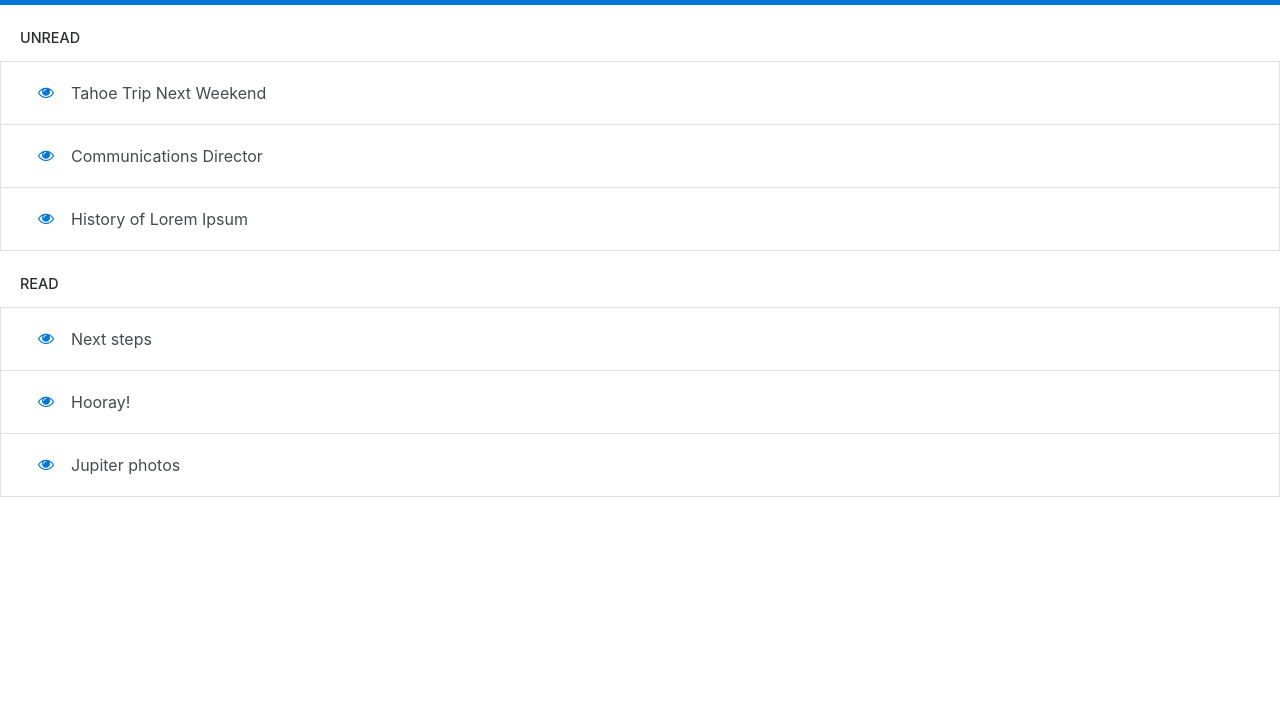
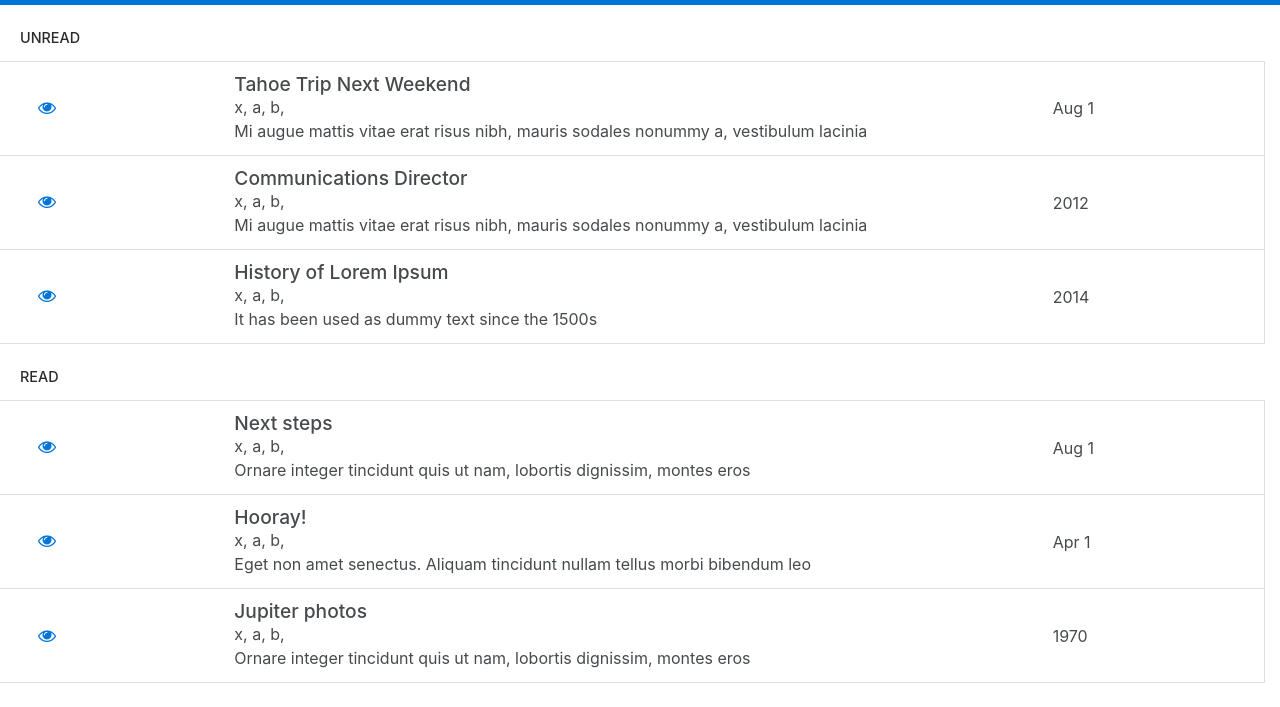
Before and after one commit to calvinwoo/mail-exercise, a React app: page / in a window 1280 px wide. Shown: the part 49-756 px from the top of the page. Built offline with nearby package versions, Linux system fonts and the light colour scheme; some packages are replaced by stand-ins of ours.

Commit message:
Add MailContent and MailDate section

```diff
--- a/src/components/MailButton/styles.css
+++ b/src/components/MailButton/styles.css
@@ -1,3 +1,4 @@
 .mail-button {
   cursor: pointer;
+  font-size: 18px;
 }
--- /dev/null
+++ b/src/components/MailContent/index.js
@@ -0,0 +1,20 @@
+import React from 'react';
+import './styles.css';
+
+const MailContent = ({ subject, from, to, body, date }) => {
+  const contacts = [from, ...to]
+    .map((address) => address.substring(0, address.indexOf('@')))
+    .join(', ');
+
+  return (
+    <span className="mail-content">
+      <h2>{subject}</h2>
+      <div>{contacts}</div>
+      <div>
+        {body}
+      </div>
+    </span>
+  );
+};
+
+export default MailContent;
--- /dev/null
+++ b/src/components/MailContent/styles.css
@@ -0,0 +1,6 @@
+.mail-content {
+  & h2 {
+    font-size: 1.2rem;
+    margin: 0;
+  }
+}
--- /dev/null
+++ b/src/components/MailDate/index.js
@@ -0,0 +1,28 @@
+import React from 'react';
+
+const MailDate = ({ date }) => {
+  const calculateDate = (date) => {
+    const monthNames = ['Jan', 'Feb', 'Mar', 'Apr', 'May', 'Jun', 'Jul', 'Aug', 'Sep', 'Oct', 'Nov', 'Dec'];
+
+    const wrappedDate = new Date(date);
+    const now = new Date();
+
+    if (wrappedDate.getFullYear() !== now.getFullYear()) {
+      return wrappedDate.getFullYear();
+    }
+
+    if (wrappedDate.getFullYear() === now.getFullYear() && wrappedDate.getMonth() === now.getMonth() && wrappedDate.getDate() === now.getDate()) {
+      return `${wrappedDate.getHours()}:${wrappedDate.getMinutes()}`;
+    }
+
+    return `${monthNames[wrappedDate.getMonth()]} ${wrappedDate.getDate()}`;
+  };
+
+  return (
+    <span className="mail-date">
+      {calculateDate(date)}
+    </span>
+  );
+};
+
+export default MailDate;
--- a/src/components/MailItem/index.js
+++ b/src/components/MailItem/index.js
@@ -1,12 +1,23 @@
 import React from 'react';
 import MailButton from '../MailButton';
+import MailContent from '../MailContent';
+import MailDate from '../MailDate';
 import './styles.css';
 
 const MailItem = ({ mail, markMail }) => {
   return (
-    <li className="mail-item list-group-item list-group-item-action">
-      <MailButton onClick={() => markMail(mail.id)} />
-      {mail.subject}
+    <li className="mail-item list-group-item list-group-item-action row">
+      <span className="col-2">
+        <MailButton onClick={() => markMail(mail.id)} />
+      </span>
+
+      <span className="content col">
+        <MailContent {...mail} />
+      </span>
+
+      <span className="col-2">
+        <MailDate date={mail.date} />
+      </span>
     </li>
   );
 };
--- a/src/components/MailItem/styles.css
+++ b/src/components/MailItem/styles.css
@@ -2,4 +2,8 @@
   &.list-group-item {
     border-radius: 0;
   }
+
+  & .content {
+    padding-left: 22px;
+  }
 }
--- a/src/components/MailSection/index.js
+++ b/src/components/MailSection/index.js
@@ -5,7 +5,7 @@ import './styles.css';
 const MailSection = ({ title, mails, markMail }) => {
   return (
     <section className="mail-section">
-      <h2>{title}</h2>
+      <h2 className="mail-section-title">{title}</h2>
       <ul className="list-group">
         {mails.map((mail) => (
           <MailItem key={mail.id} mail={mail} markMail={markMail} />
--- a/src/components/MailSection/styles.css
+++ b/src/components/MailSection/styles.css
@@ -1,7 +1,7 @@
 .mail-section {
   margin-top: 25px;
 
-  & h2 {
+  & .mail-section-title {
     font-size: 0.9rem;
     padding-left: 20px;
     margin-bottom: 15px;
```
